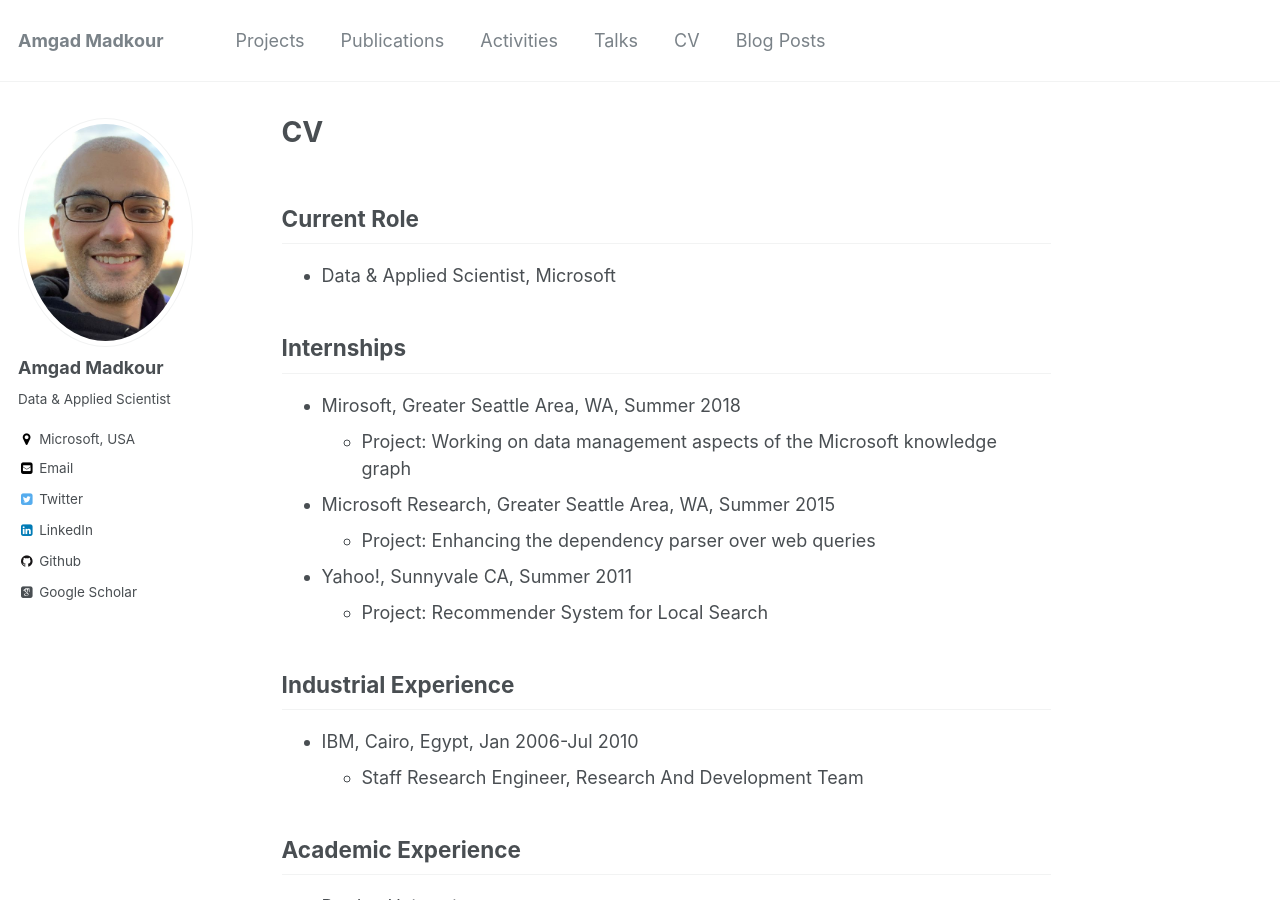
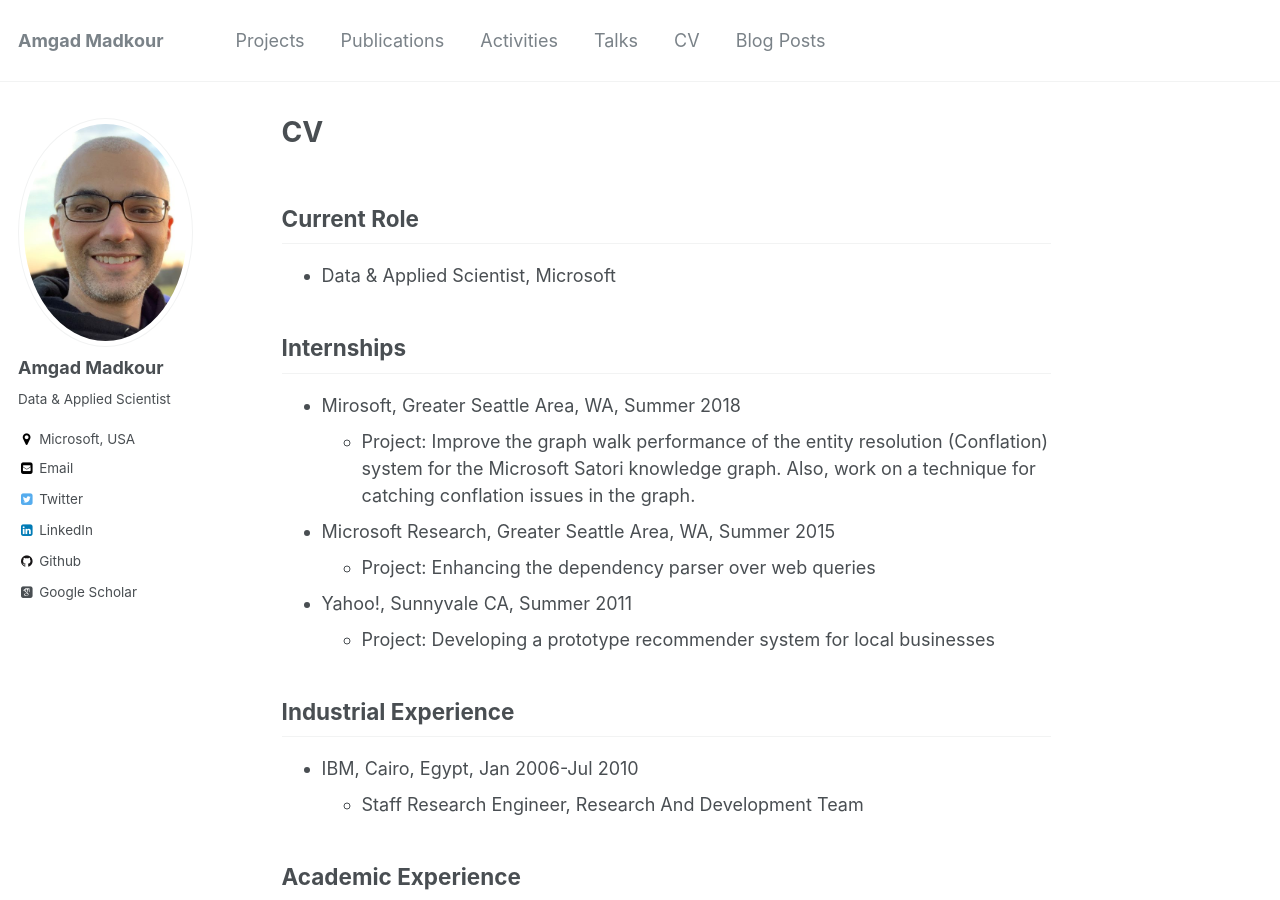
Before and after one commit to amgadmadkour/amgadmadkour.github.io, a Jekyll site: the page built from _pages/cv.md, in a window 1280 px wide and 900 px high. Built offline with Jekyll 4.4.1, drawn with Linux system fonts in a browser that asks for light colours; some web fonts are replaced.

Commit message:
Update CV

```diff
--- a/_pages/cv.md
+++ b/_pages/cv.md
@@ -16,13 +16,13 @@
 ## Internships
 
 * Mirosoft, Greater Seattle Area, WA, Summer 2018
-  * Project: Working on data management aspects of the Microsoft knowledge graph
+  * Project: Improve the graph walk performance of the entity resolution (Conflation) system for the Microsoft Satori knowledge graph. Also, work on a technique for catching conflation issues in the graph.
 
 * Microsoft Research, Greater Seattle Area, WA, Summer 2015
   * Project: Enhancing the dependency parser over web queries
 
 * Yahoo!,  Sunnyvale CA, Summer 2011
-  * Project: Recommender System for Local Search
+  * Project: Developing a prototype recommender system for local businesses
 
 ## Industrial Experience
 
```
